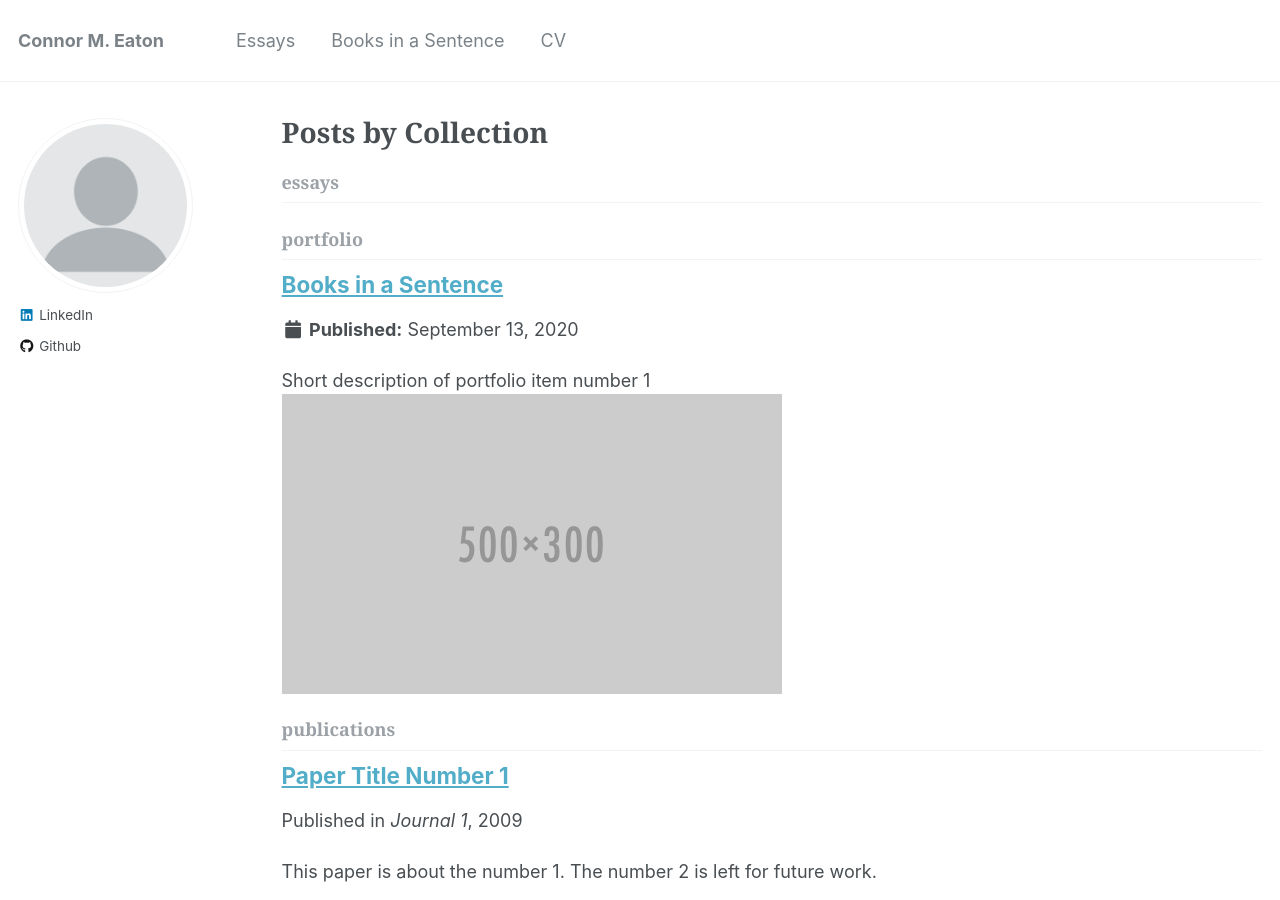
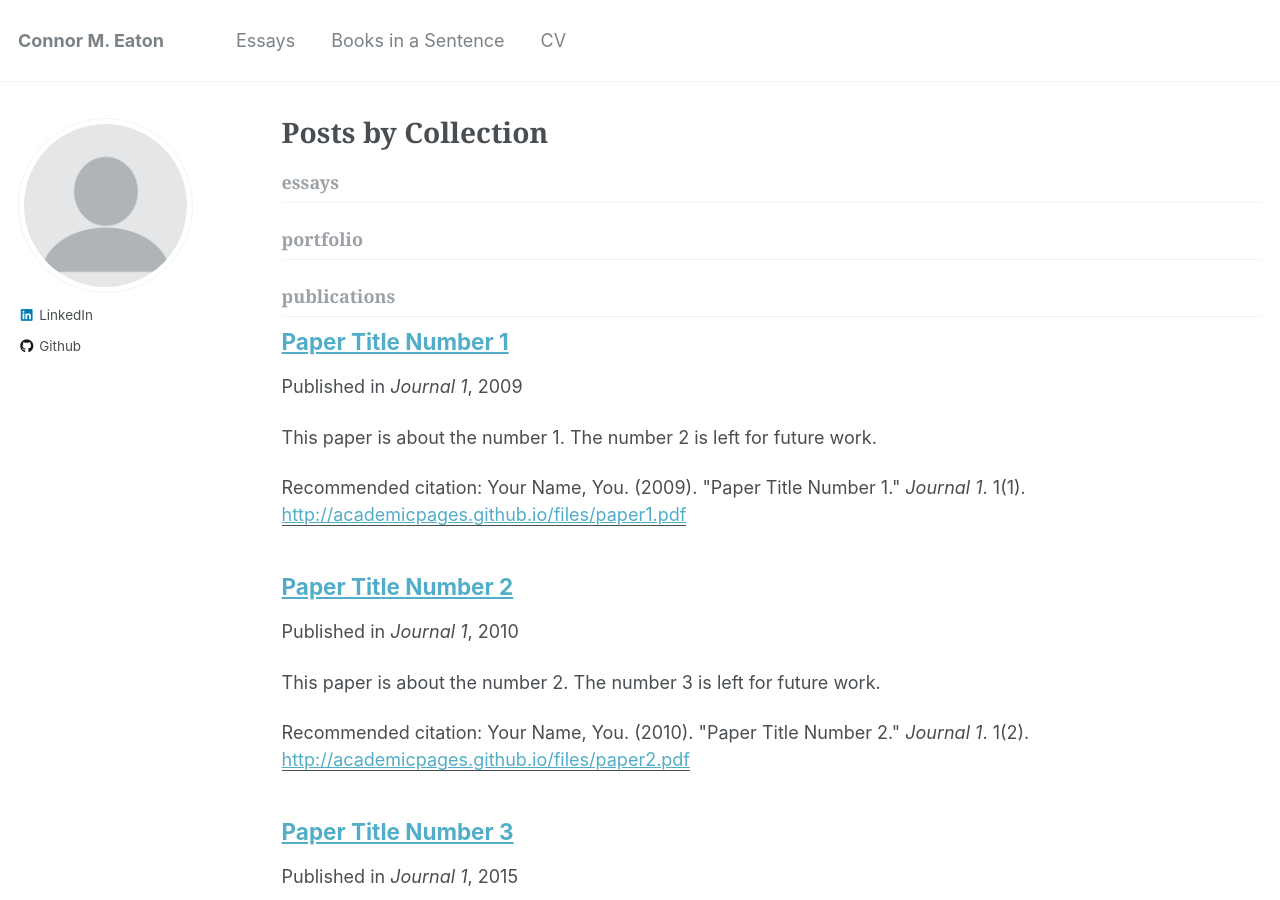
Before and after one commit to connormeaton/connormeaton.github.io, a Jekyll site: the page built from _pages/collection-archive.html, in a window 1280 px wide and 900 px high. Built offline with Jekyll 4.4.1, drawn with Linux system fonts in a browser that asks for light colours.

Commit message:
Update books-in-a-sentence.md

```diff
--- a/_portfolio/books-in-a-sentence.md
+++ b/_portfolio/books-in-a-sentence.md
@@ -1,9 +1,3 @@
----
-title: "Books in a Sentence"
-excerpt: "Short description of portfolio item number 1<br/><img src='/images/500x300.png'>"
-collection: portfolio
----
-
 ## A
 
 
```
